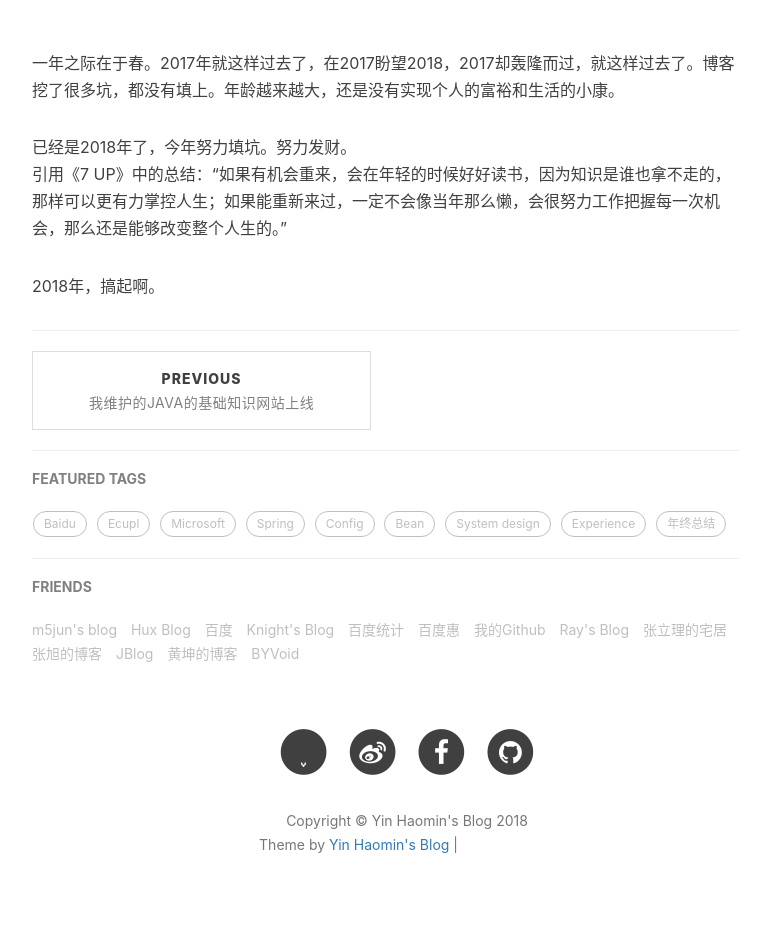
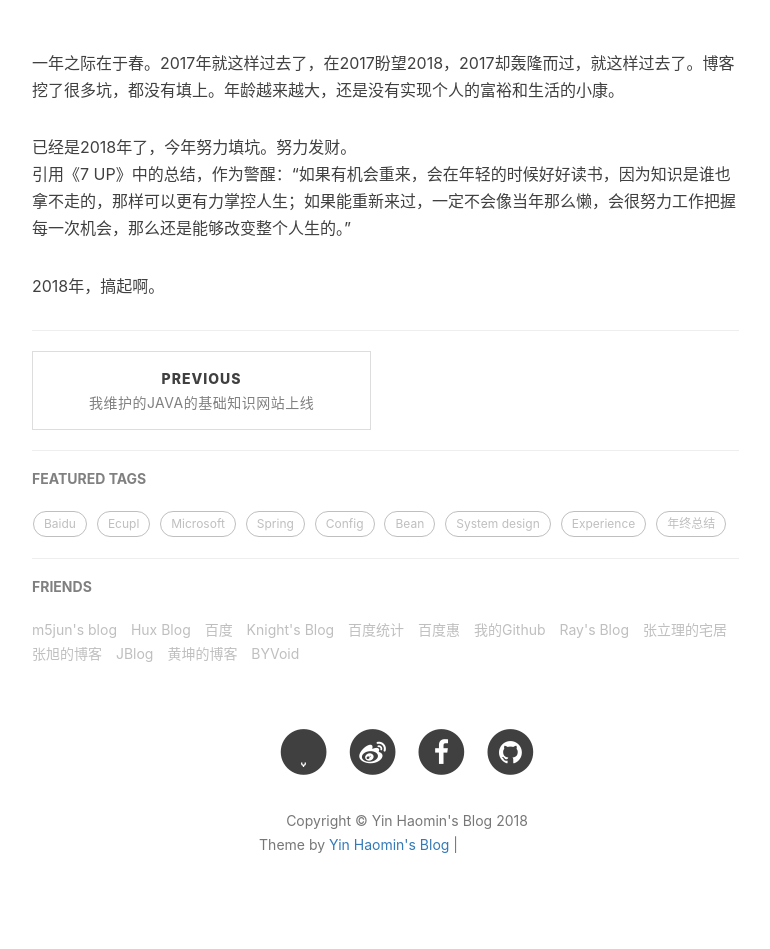
Before and after one commit to yinhaomin/yinhaomin.github.io, a Jekyll site: the page built from _posts/2018-01-01-一年之际在于春.md, in a window 1280 px wide. Shown: the part 457-1406 px from the top of the page, without its empty margins (233-1003 px from the left). Built offline with Jekyll 4.4.1, drawn with Linux system fonts in a browser that asks for light colours; nearby versions of some CDN libraries; comment, search, counter and statistics services are not loaded; grey boxes are pictures that could not be loaded.

Commit message:
Update 2018-01-01-一年之际在于春.md

```diff
--- a/_posts/2018-01-01-一年之际在于春.md
+++ b/_posts/2018-01-01-一年之际在于春.md
@@ -14,6 +14,6 @@
 一年之际在于春。2017年就这样过去了，在2017盼望2018，2017却轰隆而过，就这样过去了。博客挖了很多坑，都没有填上。年龄越来越大，还是没有实现个人的富裕和生活的小康。<br>
 
 已经是2018年了，今年努力填坑。努力发财。<br>
-引用《7 UP》中的总结：“如果有机会重来，会在年轻的时候好好读书，因为知识是谁也拿不走的，那样可以更有力掌控人生；如果能重新来过，一定不会像当年那么懒，会很努力工作把握每一次机会，那么还是能够改变整个人生的。”<br>
+引用《7 UP》中的总结，作为警醒：“如果有机会重来，会在年轻的时候好好读书，因为知识是谁也拿不走的，那样可以更有力掌控人生；如果能重新来过，一定不会像当年那么懒，会很努力工作把握每一次机会，那么还是能够改变整个人生的。”<br>
 
 2018年，搞起啊。
```
